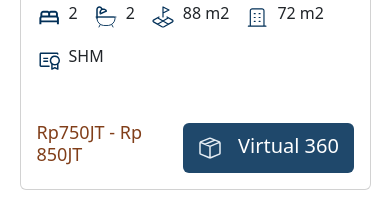
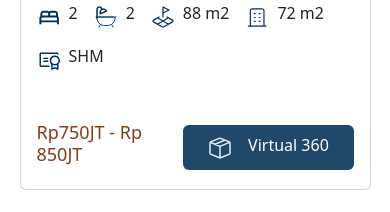
Before and after one commit to rifrifqyqy/Maxy-Homespot, a plain HTML site: page index.html in a window 390 px wide. Shown: the part 5180-5392 px from the top of the page. Drawn offline with nearby package versions, Linux system fonts and the light colour scheme.

Commit message:
Update style.css

```diff
--- a/style.css
+++ b/style.css
@@ -479,6 +479,9 @@ section.property {
           font-size: 16px;
         }
       }
+      .card .btn h5 {
+        font-size: 16px;
+      }
       .card .d-flex h1 {
         font-size: 18px;
       }
```
